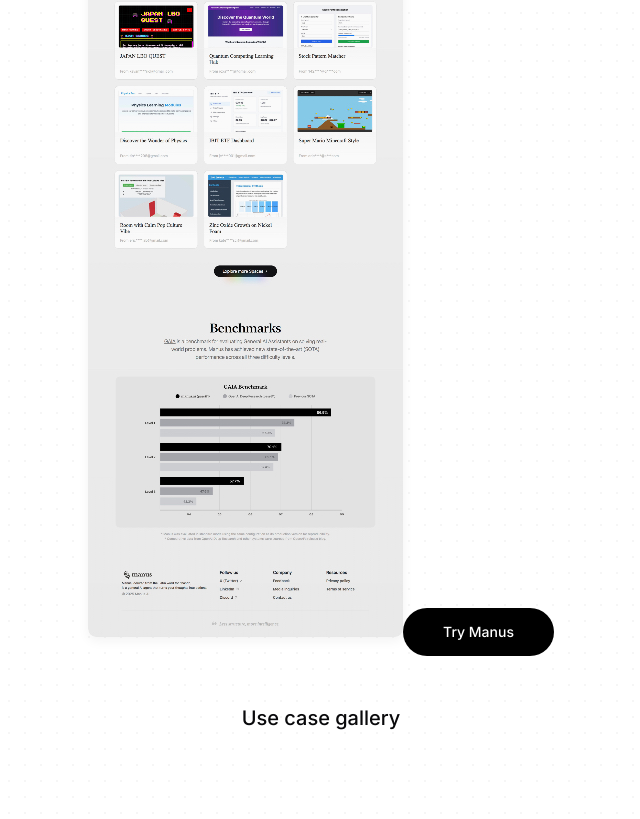
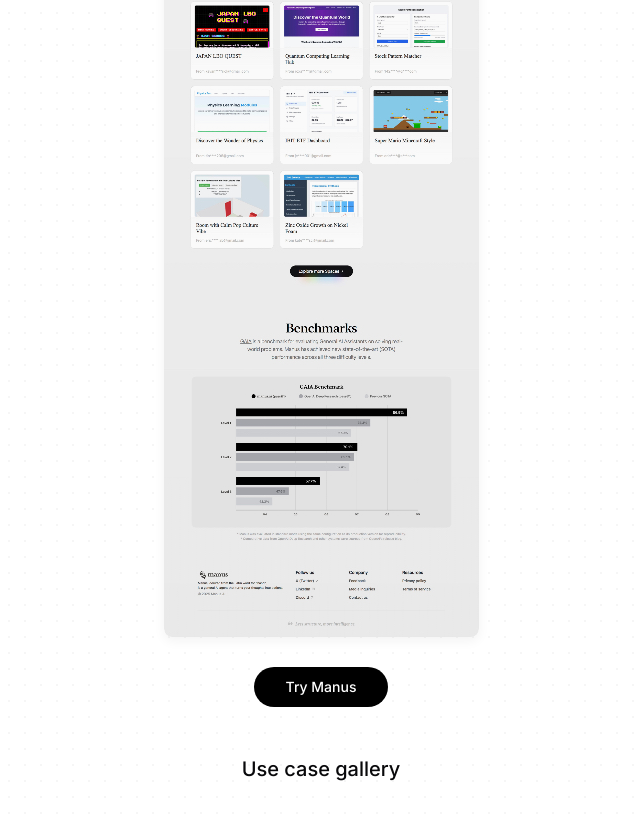
Before and after one commit to nickgallick/elegant-folio, a React (Vite) app: page / in a window 1280 px wide. Shown: the part 1467-2286 px from the top of the page, without its empty margins (319-959 px from the left). Built offline with nearby package versions, Linux system fonts and the light colour scheme.

Commit message:
Replace header image with placeholder
Replaced the large header image with a video placeholder.

```diff
--- a/src/components/Hero.tsx
+++ b/src/components/Hero.tsx
@@ -16,8 +16,8 @@ const Hero: React.FC = () => {
         </p>
 
         <div className="mt-8 mb-16">
-          <div className="relative max-w-2xl mx-auto">
-            <div className="video-thumbnail rounded-lg overflow-hidden">
+          <div className="relative max-w-md mx-auto">
+            <div className="video-thumbnail rounded-lg overflow-hidden shadow-md">
               <img
                 src="/lovable-uploads/a5dd5348-7e6e-4645-8e25-d99a48076102.png"
                 alt="Introducing Manus"
@@ -25,17 +25,19 @@ const Hero: React.FC = () => {
               />
               <div className="absolute inset-0 flex items-center justify-center">
                 <div className="play-button" aria-label="Play video">
-                  <div className="bg-black rounded-full flex items-center justify-center w-12 h-12">
-                    <svg width="16" height="16" viewBox="0 0 24 24" fill="none" xmlns="http://www.w3.org/2000/svg">
+                  <div className="bg-black rounded-full flex items-center justify-center w-10 h-10">
+                    <svg width="14" height="14" viewBox="0 0 24 24" fill="none" xmlns="http://www.w3.org/2000/svg">
                       <path d="M5 3L19 12L5 21V3Z" fill="white"/>
                     </svg>
                   </div>
                 </div>
               </div>
             </div>
-            <Button className="bg-black text-white hover:bg-black/90 rounded-full px-10 py-6 text-sm font-medium mt-6">
-              Try Manus
-            </Button>
+            <div className="mt-6 flex justify-center">
+              <Button className="bg-black text-white hover:bg-black/90 rounded-full px-8 py-2 text-sm font-medium">
+                Try Manus
+              </Button>
+            </div>
           </div>
         </div>
 
```
